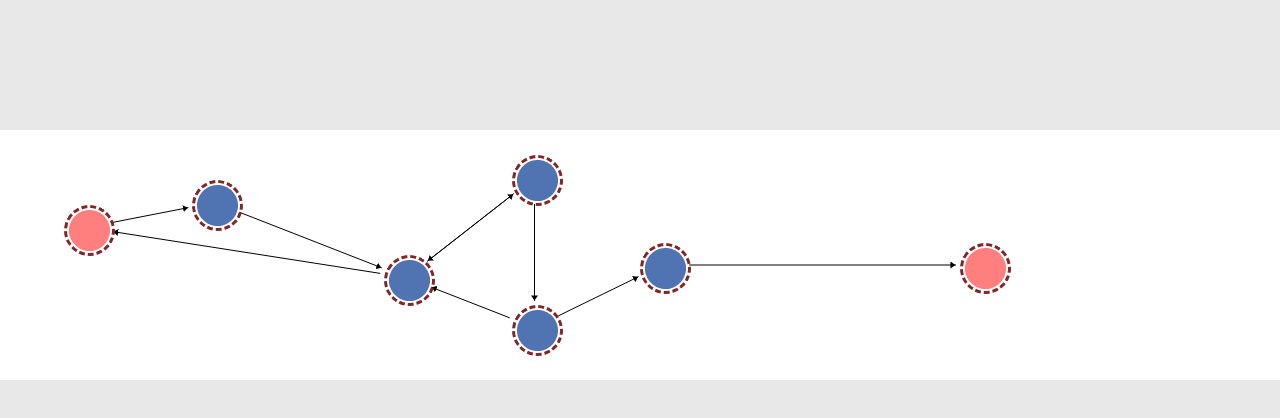
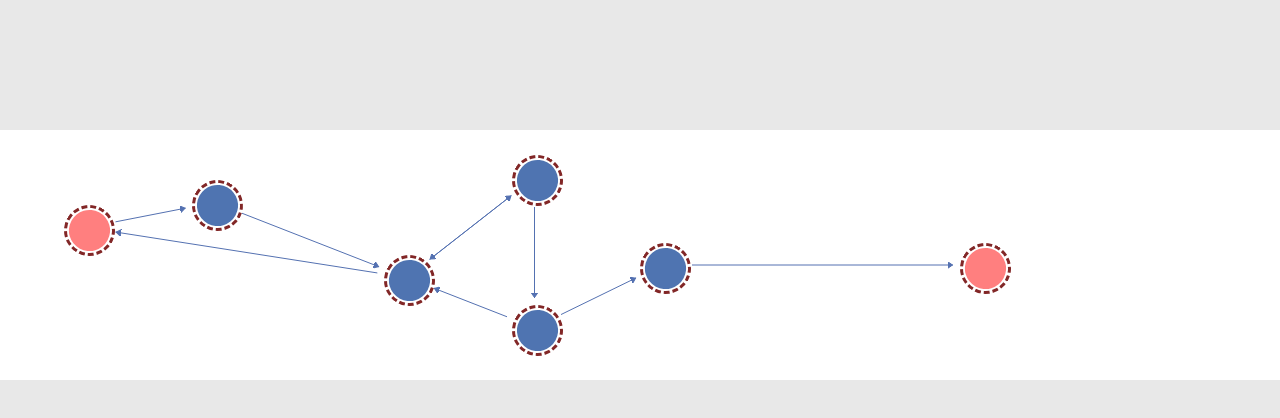
Before and after one commit to TCC2021SeniorProject/webGaphicalEvent, a plain HTML site: page index.html in a window 1280 px wide. Drawn offline with nearby package versions, Linux system fonts and the light colour scheme.

Commit message:
Removed distance multiplier

```diff
--- a/css/test.css
+++ b/css/test.css
@@ -77,10 +77,15 @@ svg {
 .line {
     transition: 2s;
     position: absolute;
-    background-color: #000;
+    stroke: rgb(84, 113, 177);
     height: 4px;
     cursor: pointer;
     z-index: 2;
+}
+
+#arrowhead {
+    stroke: rgb(84, 113, 177);
+    fill: rgb(84, 113, 177);
 }
 
 #outer_circle_1 {
--- a/index.html
+++ b/index.html
@@ -18,34 +18,34 @@
       </svg>
 
       <svg>
-        <line class="line" id="line_1" x1="0" y1="0" x2="0" y2="0" stroke="black" marker-end="url(#arrowhead)" />
+        <line class="line" id="line_1" x1="0" y1="0" x2="0" y2="0" fill="#CDCED0" marker-end="url(#arrowhead)" />
       </svg>
       <svg>
-        <line class="line" id="line_2" x1="0" y1="0" x2="0" y2="0" stroke="black" marker-end="url(#arrowhead)" />
+        <line class="line" id="line_2" x1="0" y1="0" x2="0" y2="0" fill="#CDCED0" marker-end="url(#arrowhead)" />
       </svg>
       <svg>
-        <line class="line" id="line_3" x1="0" y1="0" x2="0" y2="0" stroke="black" marker-end="url(#arrowhead)" />
+        <line class="line" id="line_3" x1="0" y1="0" x2="0" y2="0" fill="#CDCED0" marker-end="url(#arrowhead)" />
       </svg>
       <svg>
-        <line class="line" id="line_4" x1="0" y1="0" x2="0" y2="0" stroke="black" marker-end="url(#arrowhead)" />
+        <line class="line" id="line_4" x1="0" y1="0" x2="0" y2="0" fill="#CDCED0" marker-end="url(#arrowhead)" />
       </svg>
       <svg>
-        <line class="line" id="line_5" x1="0" y1="0" x2="0" y2="0" stroke="black" marker-end="url(#arrowhead)" />
+        <line class="line" id="line_5" x1="0" y1="0" x2="0" y2="0" fill="#CDCED0" marker-end="url(#arrowhead)" />
       </svg>
       <svg>
-        <line class="line" id="line_6" x1="0" y1="0" x2="0" y2="0" stroke="black" marker-end="url(#arrowhead)" />
+        <line class="line" id="line_6" x1="0" y1="0" x2="0" y2="0" fill="#CDCED0" marker-end="url(#arrowhead)" />
       </svg>
       <svg>
-        <line class="line" id="line_7" x1="0" y1="0" x2="0" y2="0" stroke="black" marker-end="url(#arrowhead)" />
+        <line class="line" id="line_7" x1="0" y1="0" x2="0" y2="0" fill="#CDCED0" marker-end="url(#arrowhead)" />
       </svg>
       <svg>
-        <line class="line" id="line_8" x1="0" y1="0" x2="0" y2="0" stroke="black" marker-end="url(#arrowhead)" />
+        <line class="line" id="line_8" x1="0" y1="0" x2="0" y2="0" fill="#CDCED0" marker-end="url(#arrowhead)" />
       </svg>
       <svg>
-        <line class="line" id="line_9" x1="0" y1="0" x2="0" y2="0" stroke="black" marker-end="url(#arrowhead)" />
+        <line class="line" id="line_9" x1="0" y1="0" x2="0" y2="0" fill="#CDCED0" marker-end="url(#arrowhead)" />
       </svg>
       <svg>
-        <line class="line" id="line_10" x1="0" y1="0" x2="0" y2="0" stroke="black" marker-end="url(#arrowhead)" />
+        <line class="line" id="line_10" x1="0" y1="0" x2="0" y2="0" fill="#CDCED0" marker-end="url(#arrowhead)" />
       </svg>
 
       <div class="outer_circle" id ="outer_circle_1" >
--- a/script/test.js
+++ b/script/test.js
@@ -47,18 +47,15 @@ function getOffset(element) {
 }
 
 function getTheta(x1, y1, x2, y2) {
-    console.log("x: " + (x2 - x1));
-    console.log("y: " + -(y2 - y1));
-    console.log("Theta: " + Math.atan(-(y2 - y1) / (x2 - x1)));
     return Math.atan(-(y2 - y1) / (x2 - x1));
 }
 
 function getWidth(r, theta) {
-    return Math.cos(theta) * r * 0.90;
+    return Math.cos(theta) * r;
 }
 
 function getHeight(r, theta) {
-    return Math.sin(theta) * r * 0.90;
+    return Math.sin(theta) * r;
 }
 
 //starts at the contour of the circle
```
